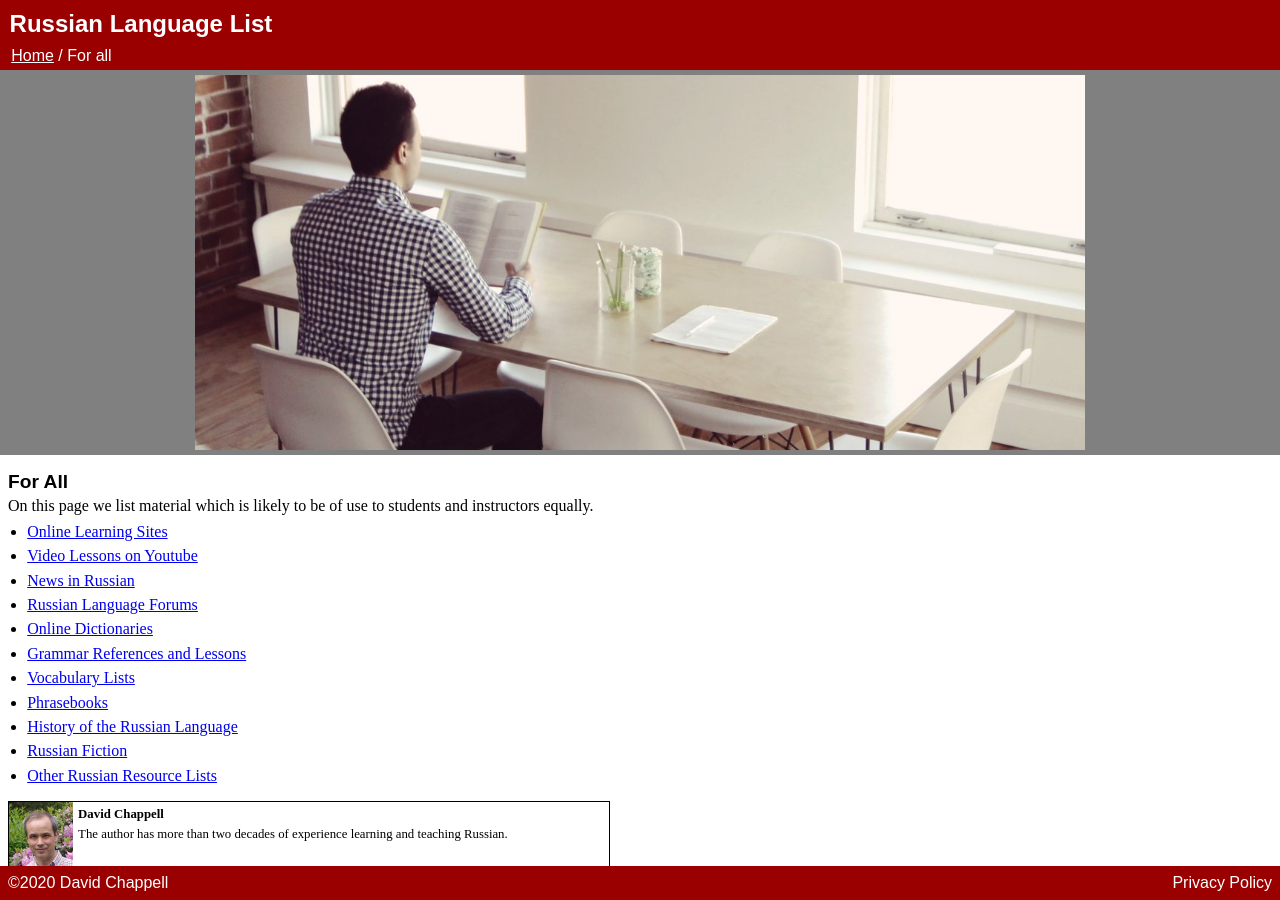
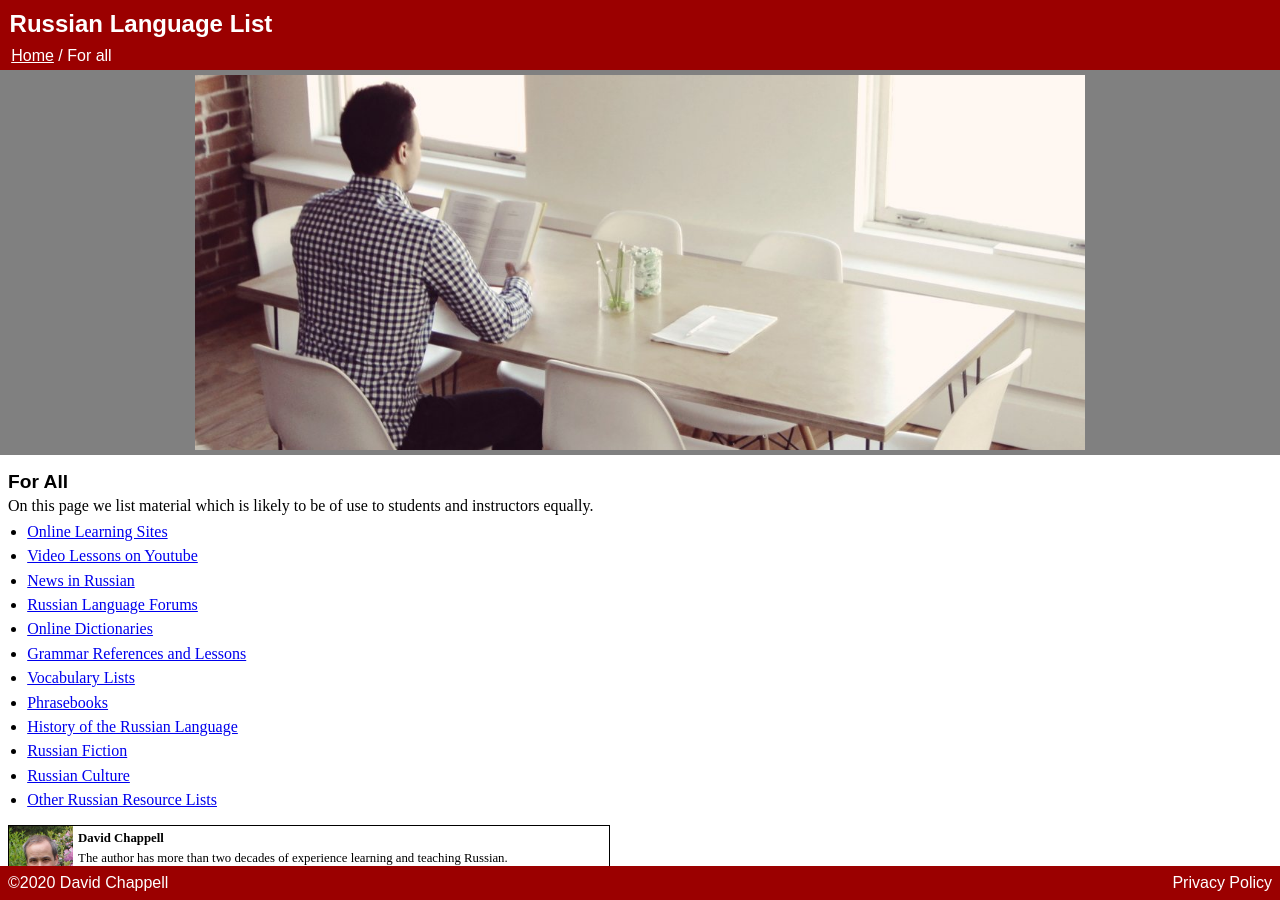
Before and after one commit to david672orford/russian-language-list, a Jekyll site: the page built from for-all/index.md, in a window 1280 px wide. Built offline with Jekyll 4.4.1, drawn with Linux system fonts in a browser that asks for light colours; our own code applies the rules of GitHub Pages for plain Markdown files.

Commit message:
added missing link to culture page

```diff
--- a/for-all/index.md
+++ b/for-all/index.md
@@ -17,4 +17,5 @@ and instructors equally.
 * [Phrasebooks](phrasebooks)
 * [History of the Russian Language](language-history)
 * [Russian Fiction](fiction)
+* [Russian Culture](culture)
 * [Other Russian Resource Lists](other-lists)
```
